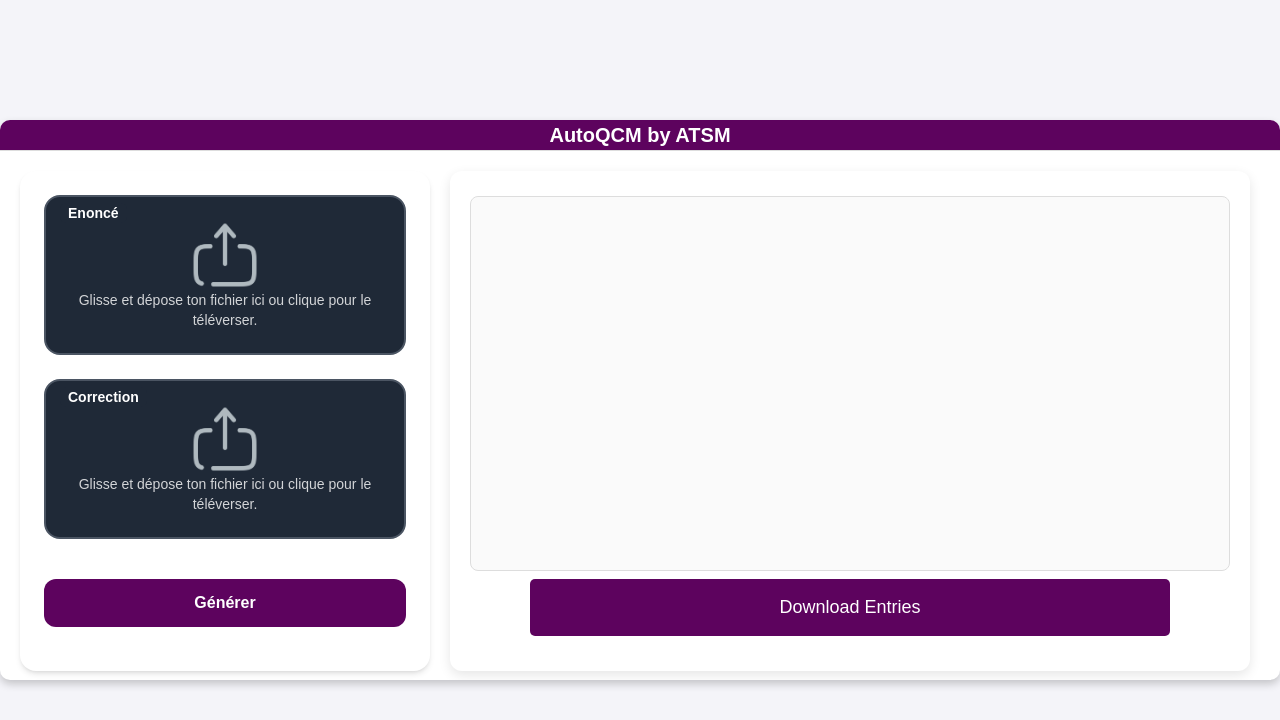
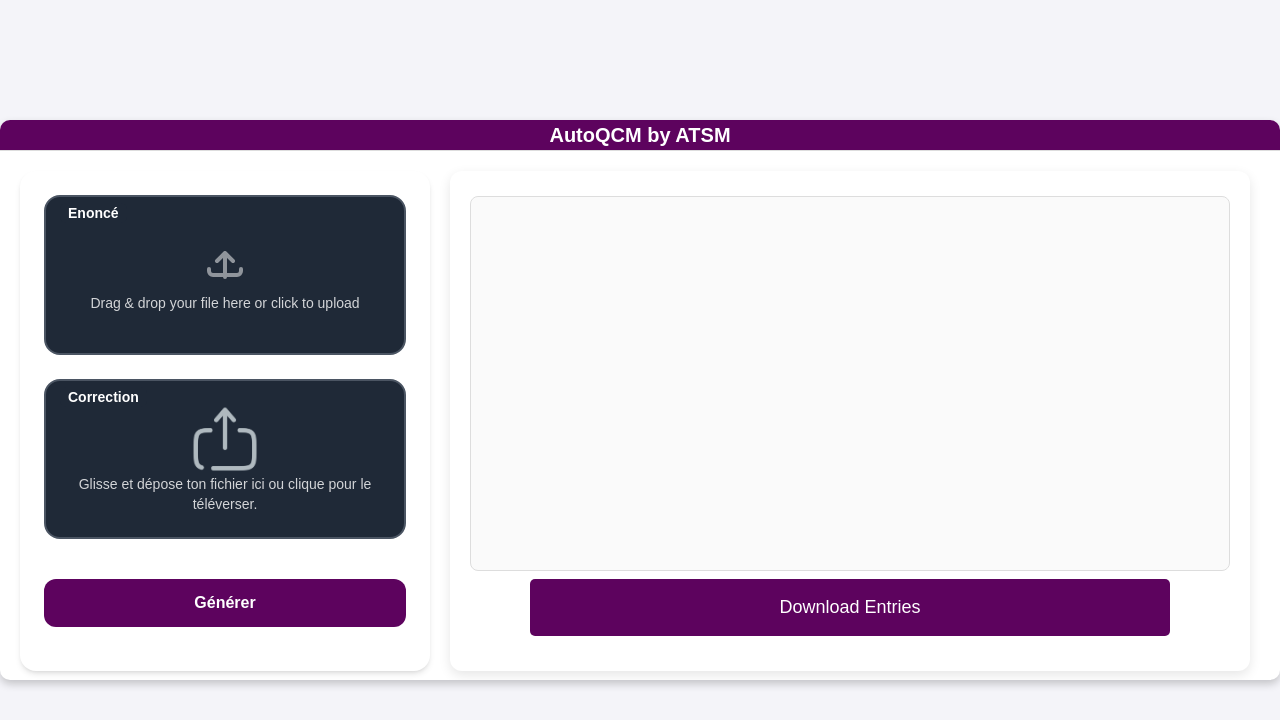
Before and after one commit to luekdh03/data-suite, a Flask app: page /autoqcm in a window 1280 px wide. Shown: the top 720 px of the page. Run offline with Flask 3, Linux system fonts and the light colour scheme; some libraries are stand-ins or nearby versions.

Commit message:
Update autoqcm.html

```diff
--- a/api/templates/autoqcm.html
+++ b/api/templates/autoqcm.html
@@ -22,16 +22,24 @@
                     <div class="relative group">
                       <input type="file" id="file-enonce" class="hidden" />
                       <label for="file-enonce"
-                        class="block w-full h-40 flex flex-col items-center justify-center text-center cursor-pointer border-2 border-gray-600 rounded-2xl bg-gray-800 text-white transition-all duration-300"
+                        id="dropzone-enonce"
+                        class="block w-full h-40 flex flex-col items-center justify-center text-center cursor-pointer border-2 border-gray-600 rounded-2xl bg-gray-800 text-white transition-all duration-300 overflow-hidden"
                         style="--tw-border-opacity: 1; --tw-bg-opacity: 1;"
-                        onmouseover="this.style.borderColor='#5D035E'; this.style.backgroundColor='#5D035E';"
-                        onmouseout="this.style.borderColor='rgb(75 85 99 / var(--tw-border-opacity))'; this.style.backgroundColor='rgb(31 41 55 / var(--tw-bg-opacity))';">
+                        onmouseover="if(!this.classList.contains('disabled')){ this.style.borderColor='#5D035E'; this.style.backgroundColor='#5D035E'; }"
+                        onmouseout="if(!this.classList.contains('disabled')){ this.style.borderColor='rgb(75 85 99 / var(--tw-border-opacity))'; this.style.backgroundColor='rgb(31 41 55 / var(--tw-bg-opacity))'; }">
                         <span class="absolute top-2 left-4 text-sm font-semibold text-white px-2 rounded-md"
                           style="background-color: inherit;">
                           Enoncé
                         </span>
-                        <img src="/static/upload.png" alt="" width="70" height="70">
-                        <p class="text-sm text-white opacity-80">Glisse et dépose ton fichier ici ou clique pour le téléverser.</p>
+
+                        <div id="enonce-content" class="flex flex-col items-center justify-center">
+                          <svg id="enonce-icon" class="w-12 h-12 text-white opacity-50 mb-2" fill="none" stroke="currentColor" stroke-width="2"
+                            viewBox="0 0 24 24">
+                            <path stroke-linecap="round" stroke-linejoin="round"
+                              d="M4 16v1a2 2 0 002 2h12a2 2 0 002-2v-1M16 12l-4-4m0 0l-4 4m4-4v12" />
+                          </svg>
+                          <p id="enonce-text" class="text-sm text-white opacity-80">Drag & drop your file here or click to upload</p>
+                        </div>
                       </label>
                     </div>
 
@@ -79,6 +87,41 @@
     </div>
 
     <script>
+
+        const fileInput = document.getElementById('file-enonce');
+        const dropzone = document.getElementById('dropzone-enonce');
+        const icon = document.getElementById('enonce-icon');
+        const text = document.getElementById('enonce-text');
+
+        fileInput.addEventListener('change', function () {
+          if (this.files.length > 0) {
+            const filename = this.files[0].name;
+
+            // Replace icon with a file icon
+            icon.outerHTML = `
+              <svg class="w-12 h-12 text-white opacity-70 mb-2" fill="none" stroke="currentColor" stroke-width="2"
+                viewBox="0 0 24 24">
+                <path stroke-linecap="round" stroke-linejoin="round"
+                  d="M4 4h16v16H4V4zm4 4h8v2H8V8zm0 4h8v2H8v-2z" />
+              </svg>
+            `;
+
+            // Replace text with filename
+            text.textContent = filename;
+
+            // Disable hover effect
+            dropzone.classList.add("disabled");
+            dropzone.style.cursor = "default";
+          }
+        });
+
+
+
+
+
+
+
+
 
         qcmxml = null;
         qcmfilename = null;
```
